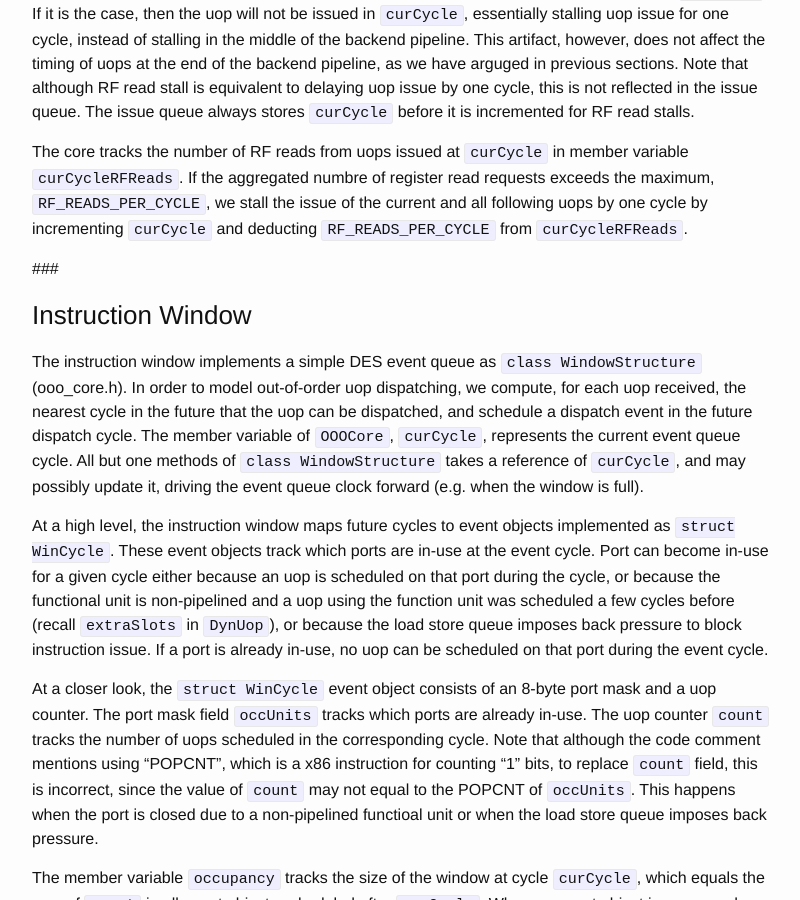
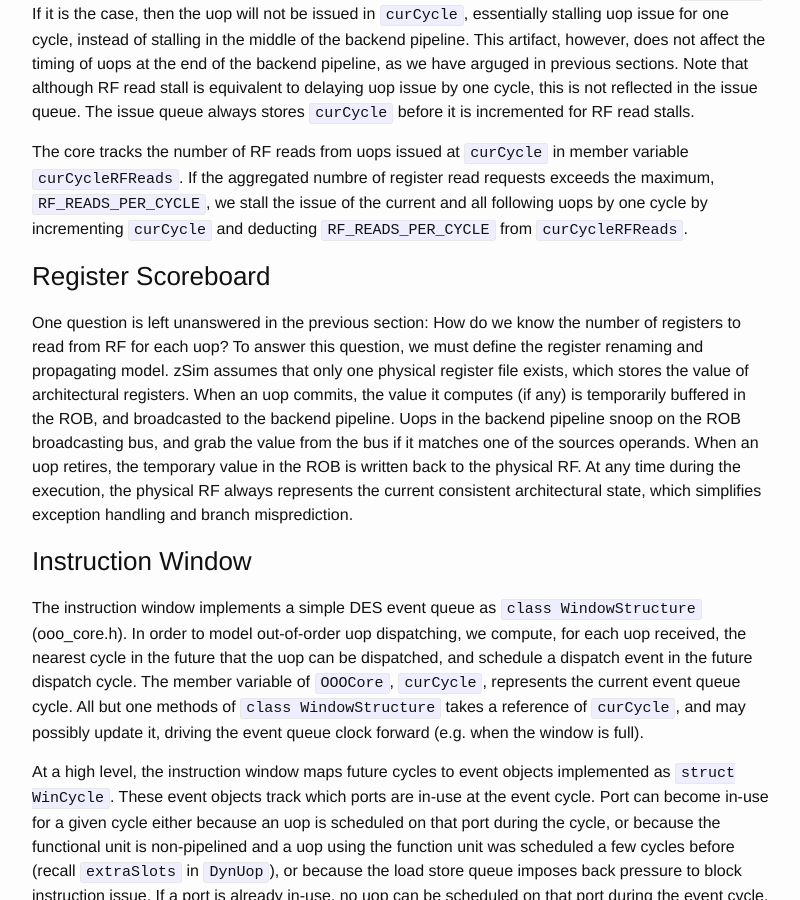
Before and after one commit to wangziqi2013/wangziqi2013.github.io, a Jekyll site: the page built from _posts/2019-12-31-zsim-microarch.markdown, in a window 1280 px wide and 900 px high, scrolled down 16201 px. Shown: the whole window, without its empty margins (238-1038 px from the left). Built offline with Jekyll 4.4.1, drawn with Linux system fonts in a browser that asks for light colours.

Commit message:
Adding reg model

```diff
--- a/_posts/2019-12-31-zsim-microarch.markdown
+++ b/_posts/2019-12-31-zsim-microarch.markdown
@@ -588,7 +588,16 @@ The core tracks the number of RF reads from uops issued at `curCycle` in member
 numbre of register read requests exceeds the maximum, `RF_READS_PER_CYCLE`, we stall the issue of the current and all following
 uops by one cycle by incrementing `curCycle` and deducting `RF_READS_PER_CYCLE` from `curCycleRFReads`.
 
-###
+### Register Scoreboard
+
+One question is left unanswered in the previous section: How do we know the number of registers to read from RF for each
+uop? To answer this question, we must define the register renaming and propagating model. zSim assumes that only one physical
+register file exists, which stores the value of architectural registers. When an uop commits, the value it computes
+(if any) is temporarily buffered in the ROB, and broadcasted to the backend pipeline. Uops in the backend pipeline
+snoop on the ROB broadcasting bus, and grab the value from the bus if it matches one of the sources operands. When an
+uop retires, the temporary value in the ROB is written back to the physical RF. At any time during the execution, the
+physical RF always represents the current consistent architectural state, which simplifies exception handling and branch
+misprediction.
 
 ### Instruction Window
 
```
